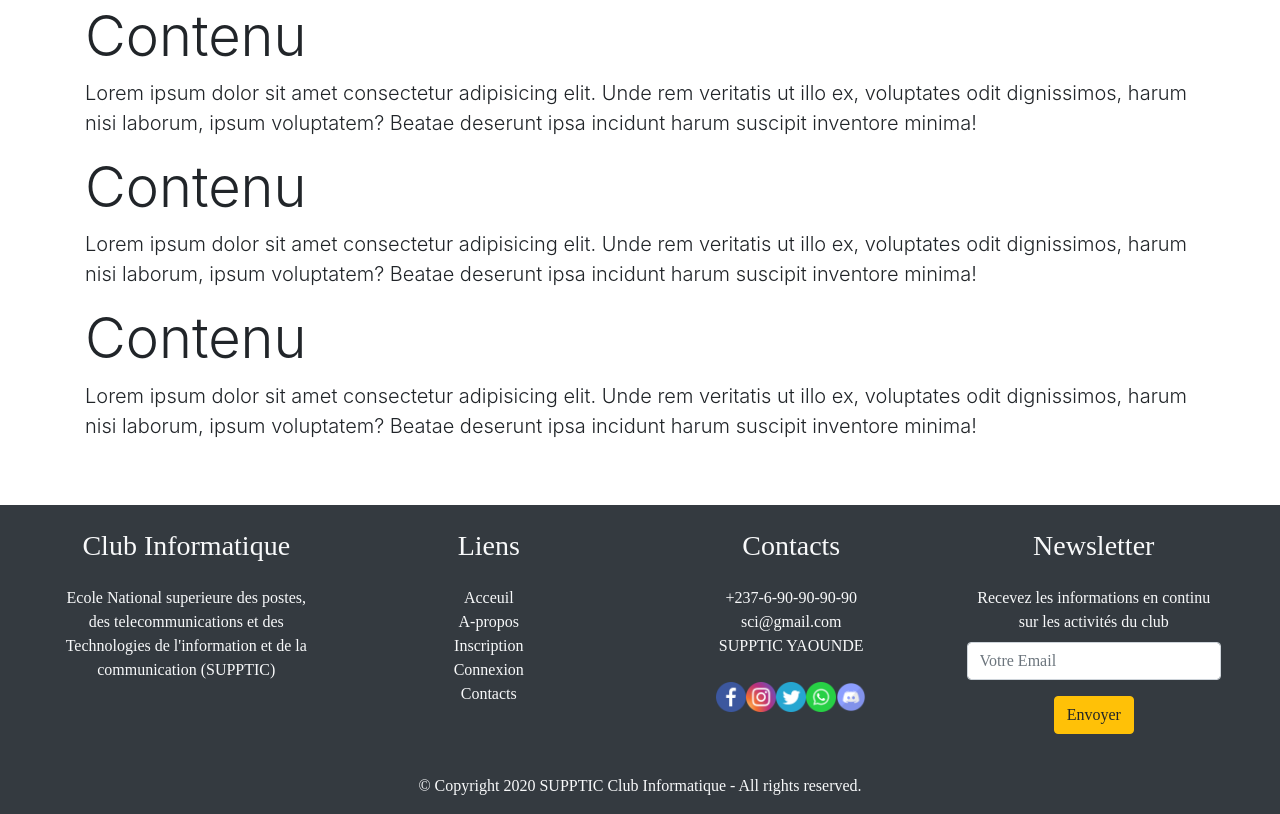
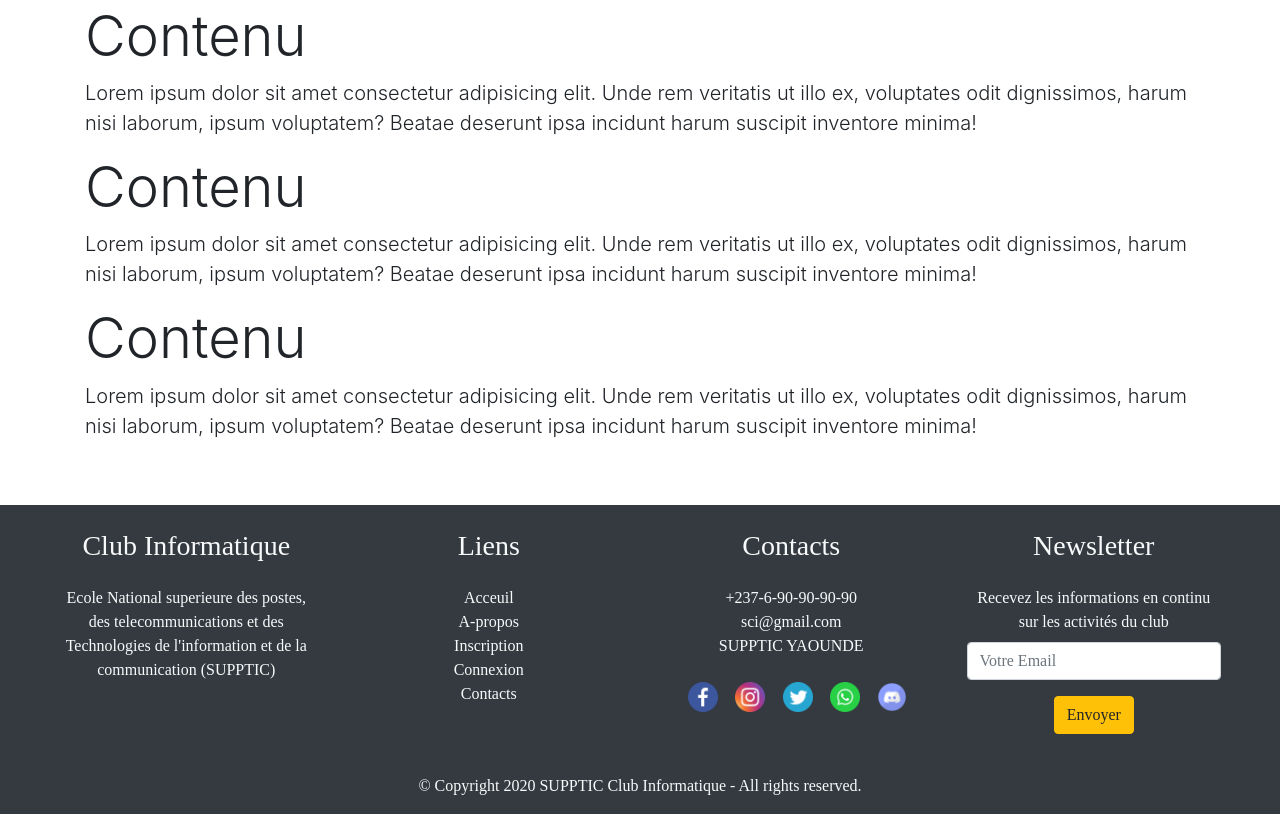
Before and after one commit to sup-code/layouts, a website: page index.html in a window 1280 px wide. Shown: the part 845-1659 px from the top of the page. Drawn offline with nearby package versions, Linux system fonts and the light colour scheme.

Commit message:
Update index.html

```diff
--- a/index.html
+++ b/index.html
@@ -254,11 +254,11 @@
             <a href="#" class="text-light">sci@gmail.com</a><br />
             <a href="#" class="text-light">SUPPTIC YAOUNDE</a><br><br>
             <div class="row justify-content-center">
-              <div class="col-xm-2"><img src="./img/icons/iconfinder_social-facebook-circle_771367.png" width="30px" height="30px" alt="" srcset=""></div>
-              <div class="col-xm-2"><img src="./img/icons/iconfinder_instagram_1632517.png" width="30px" height="30px" alt="" srcset=""></div>
-              <div class="col-xm-2"><img src="./img/icons/iconfinder_twitter_246011.png" width="30px" height="30px" alt="" srcset=""></div>
-              <div class="col-xm-2"><img src="./img/icons/iconfinder_Whats_App_2062095.png" width="30px" height="30px" alt="" srcset=""></div>
-              <div class="col-xm-2"><img src="./img/icons/iconfinder_discord_2308078.png" width="30px" height="30px" alt="" srcset=""></div>
+              <div class="col-xm-2 col-sm-2"><img src="./img/icons/iconfinder_social-facebook-circle_771367.png" width="30px" height="30px" alt="" srcset=""></div>
+              <div class="col-xm-2 col-sm-2"><img src="./img/icons/iconfinder_instagram_1632517.png" width="30px" height="30px" alt="" srcset=""></div>
+              <div class="col-xm-2 col-sm-2"><img src="./img/icons/iconfinder_twitter_246011.png" width="30px" height="30px" alt="" srcset=""></div>
+              <div class="col-xm-2 col-sm-2"><img src="./img/icons/iconfinder_Whats_App_2062095.png" width="30px" height="30px" alt="" srcset=""></div>
+              <div class="col-xm-2 col-sm-2"><img src="./img/icons/iconfinder_discord_2308078.png" width="30px" height="30px" alt="" srcset=""></div>
             </div>
           </div>
           <div class="p-4 col-lg-3 text-center">
```
